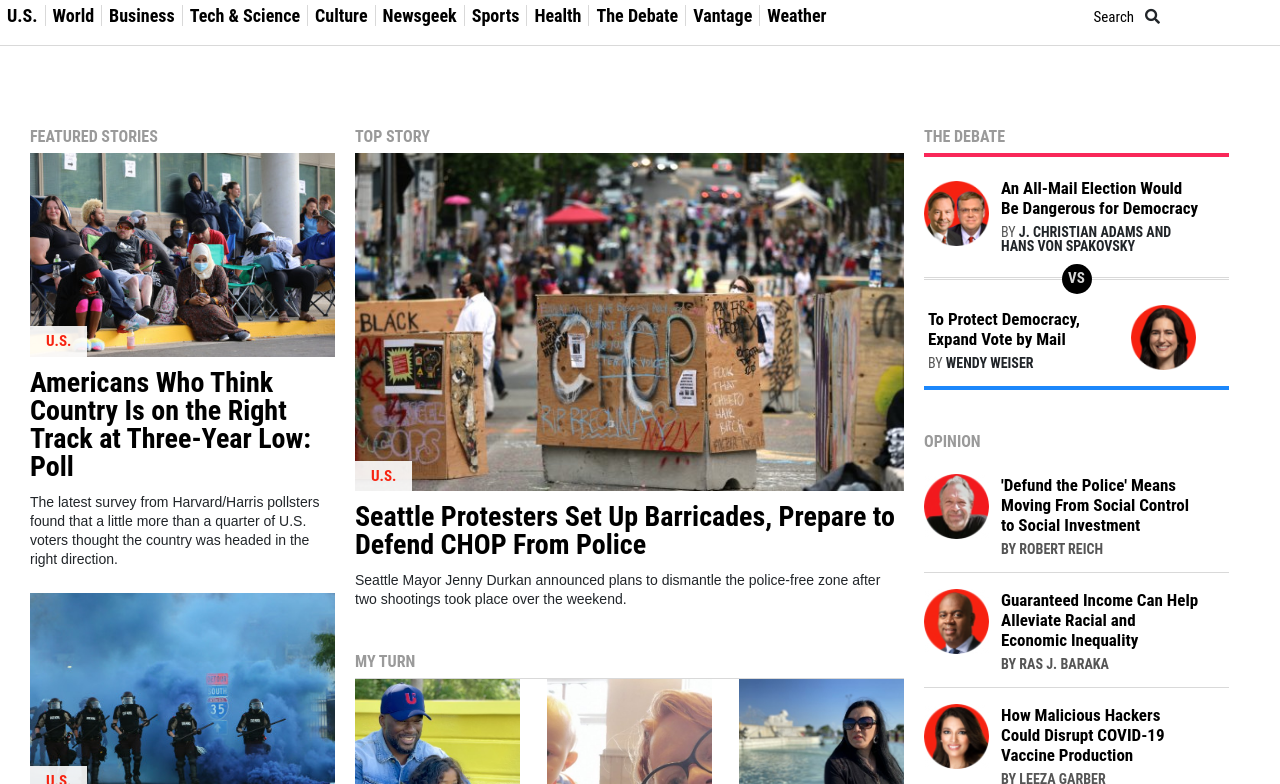
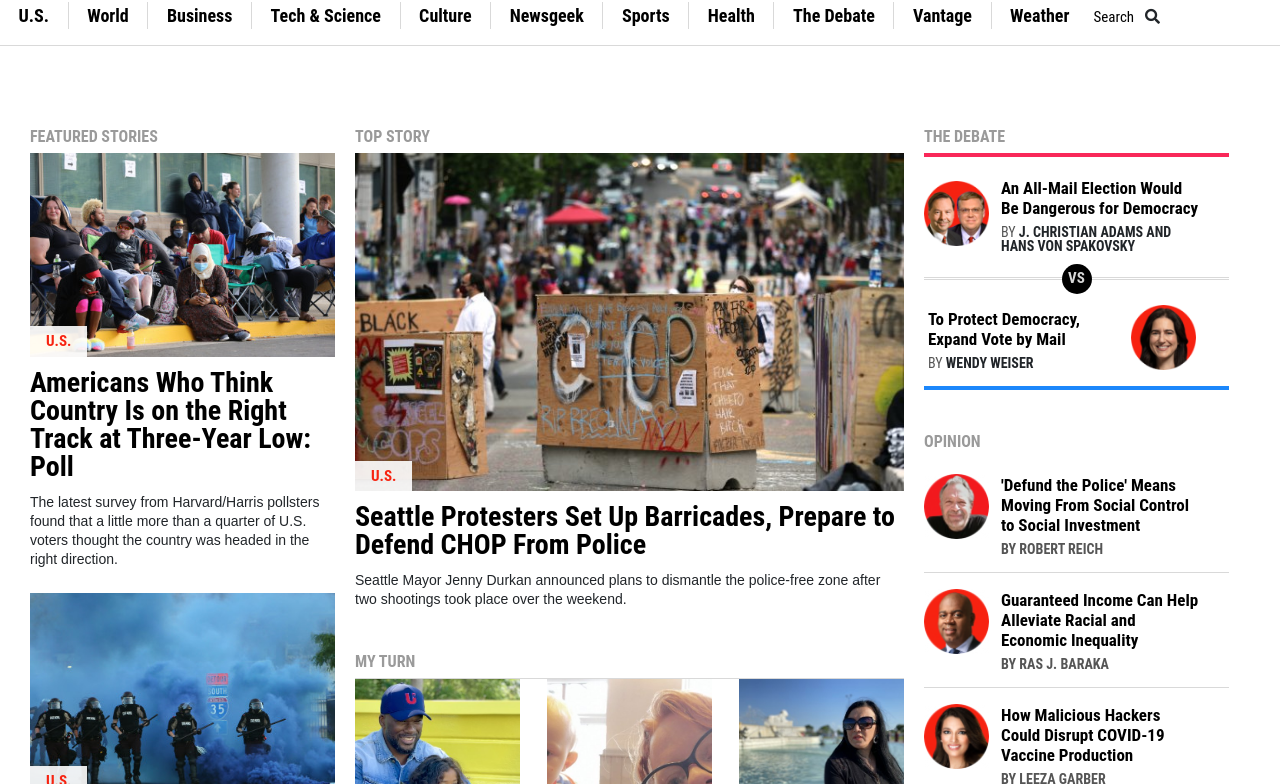
Before and after one commit to OlawaleJoseph/newsweek-clone, a plain HTML site: page index.html in a window 1280 px wide. Shown: the part 109-893 px from the top of the page. Drawn offline with nearby package versions, Linux system fonts and the light colour scheme.

Commit message:
centered bottom nav items

```diff
--- a/index.html
+++ b/index.html
@@ -72,80 +72,80 @@
       <ul
       class="d-none d-lg-inline-flex align-items-center list-unstyled mb-3 mt-3"
     >
-          <li>
+      <li class="flex-grow-1 text-center">
         <a
           href="#"
           class="font-18 text-capitalize text-black font-weight-bold"
           >u.s.</a
         >
       </li>
-          <li>
+      <li class="flex-grow-1 text-center gray-left-border">
         <a
           href="#"
-              class="font-18 text-capitalize text-black font-weight-bold gray-left-border"
+          class="font-18 text-capitalize text-black font-weight-bold"
           >world</a
         >
       </li>
-          <li>
+      <li class="flex-grow-1 text-center gray-left-border">
         <a
           href="#"
-              class="font-18 text-capitalize text-black font-weight-bold gray-left-border"
+          class="font-18 text-capitalize text-black font-weight-bold"
           >business</a
         >
       </li>
-          <li>
+      <li class="flex-grow-1 text-center gray-left-border">
         <a
           href="#"
-              class="font-18 text-capitalize text-black font-weight-bold gray-left-border"
+          class="font-18 text-capitalize text-black font-weight-bold"
           >tech & science</a
         >
       </li>
-          <li>
+      <li class="flex-grow-1 text-center gray-left-border">
         <a
           href="#"
-              class="font-18 text-capitalize text-black font-weight-bold gray-left-border"
+          class="font-18 text-capitalize text-black font-weight-bold"
           >culture</a
         >
       </li>
-          <li>
+      <li class="flex-grow-1 text-center gray-left-border">
         <a
           href="#"
-              class="font-18 text-capitalize text-black font-weight-bold gray-left-border"
+          class="font-18 text-capitalize text-black font-weight-bold"
           >newsgeek</a
         >
       </li>
-          <li>
+      <li class="flex-grow-1 text-center gray-left-border">
         <a
           href="#"
-              class="font-18 text-capitalize text-black font-weight-bold gray-left-border"
+          class="font-18 text-capitalize text-black font-weight-bold"
           >sports</a
         >
       </li>
-          <li>
+      <li class="flex-grow-1 text-center gray-left-border">
         <a
           href="#"
-              class="font-18 text-capitalize text-black font-weight-bold gray-left-border"
+          class="font-18 text-capitalize text-black font-weight-bold"
           >health</a
         >
       </li>
-          <li>
+      <li class="flex-grow-1 text-center gray-left-border">
         <a
           href="#"
-              class="font-18 text-capitalize text-black font-weight-bold gray-left-border"
+          class="font-18 text-capitalize text-black font-weight-bold"
           >the debate</a
         >
       </li>
-          <li>
+      <li class="flex-grow-1 text-center gray-left-border">
         <a
           href="#"
-              class="font-18 text-capitalize text-black font-weight-bold gray-left-border"
+          class="font-18 text-capitalize text-black font-weight-bold"
           >vantage</a
         >
       </li>
-          <li>
+      <li class="flex-grow-1 text-center gray-left-border">
         <a
           href="#"
-              class="font-18 text-capitalize text-black font-weight-bold gray-left-border"
+          class="font-18 text-capitalize text-black font-weight-bold"
           >weather</a
         >
       </li>
```
Lines whose indentation alone changed are shown as unchanged.
